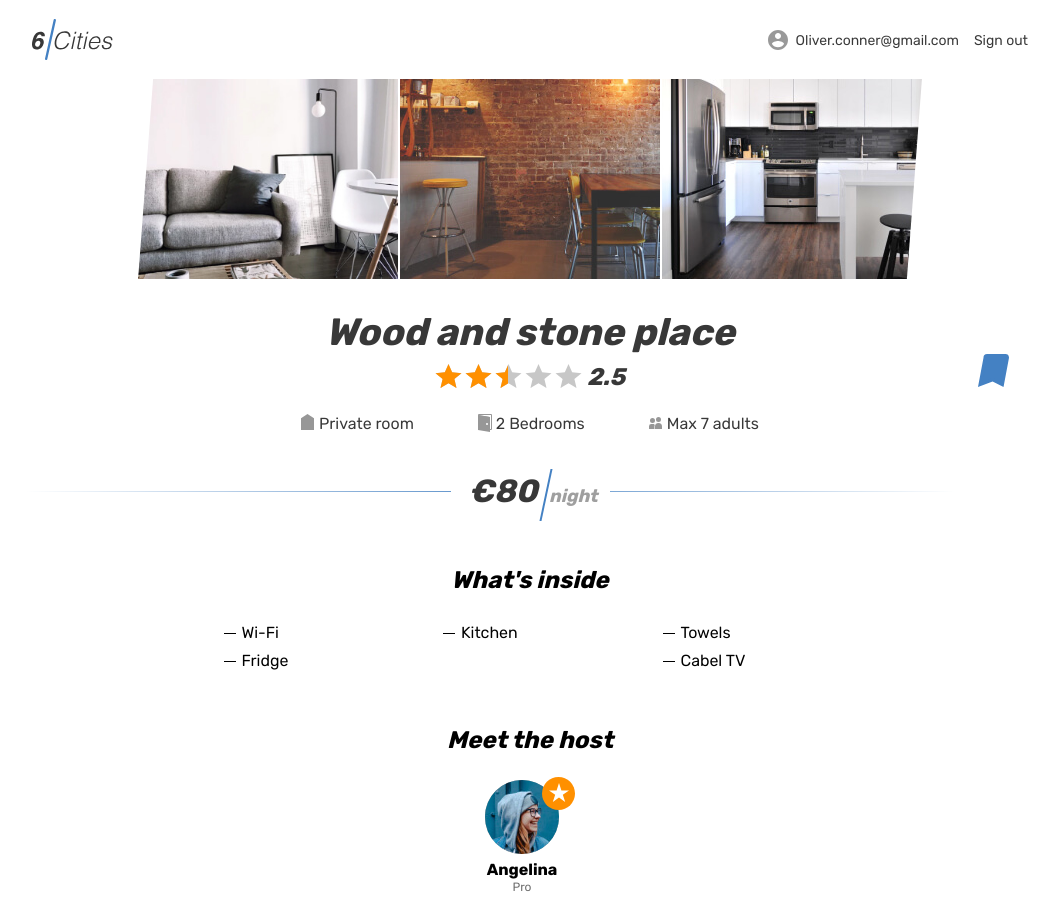
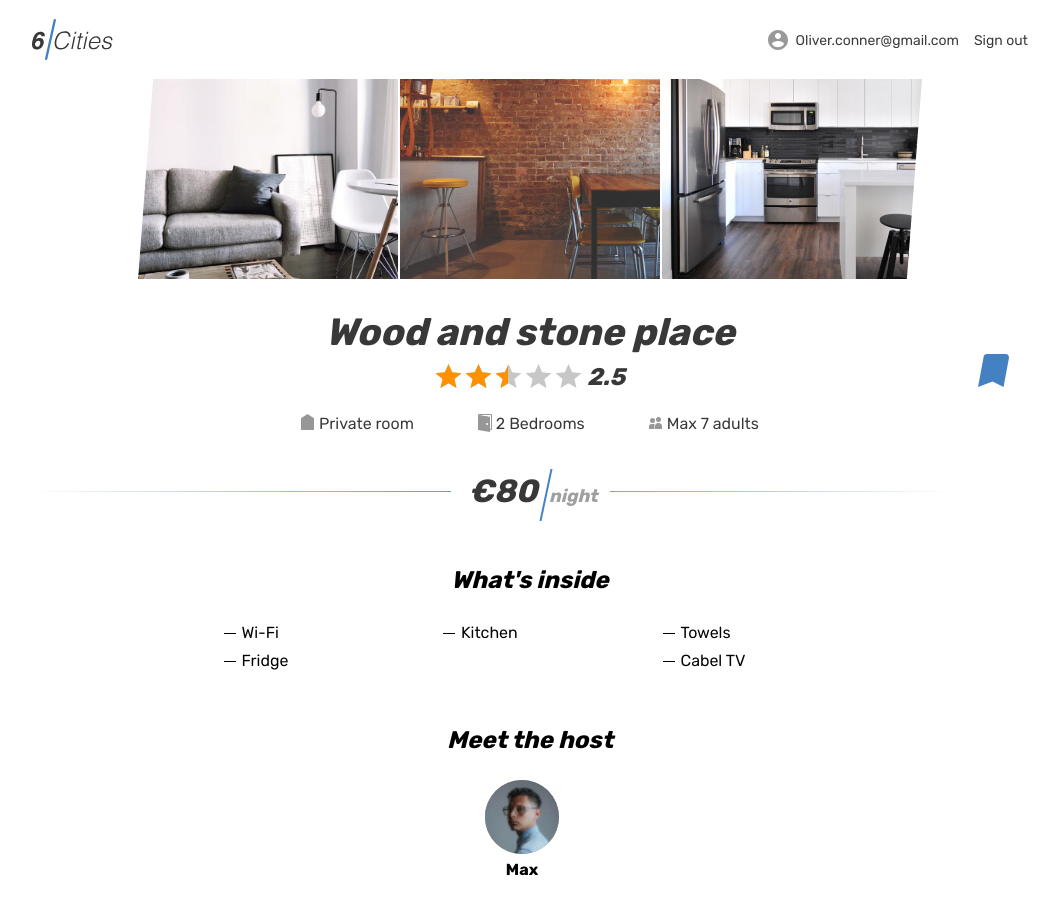
Before and after one commit to twelwet/352625-six-cities-7, a React (Create React App) app in the folder project/: page /offer/offer002 in a window 1280 px wide. Shown: the top 900 px of the page, without its empty margins (110-1167 px from the left). Built offline with nearby package versions, Linux system fonts and the light colour scheme.

Commit message:
Рефактор моков (добавлено поле 'host')

```diff
--- a/project/src/components/pages/room/room.jsx
+++ b/project/src/components/pages/room/room.jsx
@@ -16,6 +16,7 @@ function Room({offer, offers}) {
     bedrooms,
     maxAdults,
     goods,
+    host,
     isPremium,
     isFavourite,
   } = offer;
@@ -94,15 +95,19 @@ function Room({offer, offers}) {
               <div className="property__host">
                 <h2 className="property__host-title">Meet the host</h2>
                 <div className="property__host-user user">
-                  <div className="property__avatar-wrapper property__avatar-wrapper--pro user__avatar-wrapper">
-                    <img className="property__avatar user__avatar" src={'img/avatar-angelina.jpg'} width="74" height="74" alt="Host avatar"/>
+                  <div className={host.isPro ? 'property__avatar-wrapper property__avatar-wrapper--pro user__avatar-wrapper' : 'property__avatar-wrapper user__avatar-wrapper'}>
+                    <img className="property__avatar user__avatar" src={host.avatarUrl  ? host.avatarUrl : 'img/avatar.svg'} width="74" height="74" alt="Host avatar"/>
                   </div>
                   <span className="property__user-name">
-                    Angelina
+                    {host.name}
                   </span>
-                  <span className="property__user-status">
-                    Pro
-                  </span>
+                  {
+                    host.isPro ?
+                      <span className="property__user-status">
+                        Pro
+                      </span> :
+                      ''
+                  }
                 </div>
                 <div className="property__description">
                   <p className="property__text">
--- a/project/src/mocks/constants.js
+++ b/project/src/mocks/constants.js
@@ -112,4 +112,10 @@ const Goods = {
   CABEL_TV: 'Cabel TV',
 };
 
-export {OfferTypes, Cities, CitiesNames, ZOOM_OFFER, Goods};
+const HostNames = {
+  ANGELINA: 'Angelina',
+  MAX: 'Max',
+  JAMES: 'James',
+};
+
+export {OfferTypes, Cities, CitiesNames, ZOOM_OFFER, Goods, HostNames};
--- a/project/src/mocks/offers.js
+++ b/project/src/mocks/offers.js
@@ -1,4 +1,4 @@
-import {OfferTypes, Cities, CitiesNames, ZOOM_OFFER, Goods} from './constants.js';
+import {OfferTypes, Cities, CitiesNames, ZOOM_OFFER, Goods, HostNames} from './constants.js';
 
 const offers = [
   {
@@ -21,6 +21,12 @@ const offers = [
       Goods.COFFEE_MASHINE,
       Goods.DISHWASHER,
     ],
+    host: {
+      id: 25,
+      name: HostNames.ANGELINA,
+      isPro: true,
+      avatarUrl: 'img/avatar-angelina.jpg',
+    },
     city: Cities[CitiesNames.AMSTERDAM],
     isPremium: true,
     isFavourite: false,
@@ -52,6 +58,12 @@ const offers = [
       Goods.FRIDGE,
       Goods.CABEL_TV,
     ],
+    host: {
+      id: 24,
+      name: HostNames.MAX,
+      isPro: false,
+      avatarUrl: 'img/avatar-max.jpg',
+    },
     city: Cities[CitiesNames.AMSTERDAM],
     isPremium: false,
     isFavourite: true,
@@ -80,6 +92,12 @@ const offers = [
       Goods.WI_FI,
       Goods.CABEL_TV,
     ],
+    host: {
+      id: 25,
+      name: HostNames.ANGELINA,
+      isPro: true,
+      avatarUrl: 'img/avatar-angelina.jpg',
+    },
     city: Cities[CitiesNames.AMSTERDAM],
     isPremium: false,
     isFavourite: false,
@@ -114,6 +132,12 @@ const offers = [
       Goods.BABY_SEAT,
       Goods.HEATING,
     ],
+    host: {
+      id: 25,
+      name: HostNames.ANGELINA,
+      isPro: true,
+      avatarUrl: 'img/avatar-angelina.jpg',
+    },
     city: Cities[CitiesNames.AMSTERDAM],
     isPremium: true,
     isFavourite: true,
@@ -143,6 +167,12 @@ const offers = [
     goods: [
       Goods.COFFEE_MASHINE,
     ],
+    host: {
+      id: 23,
+      name: HostNames.JAMES,
+      isPro: false,
+      avatarUrl: '',
+    },
     city: Cities[CitiesNames.AMSTERDAM],
     isPremium: false,
     isFavourite: false,
--- a/project/src/prop-types/offer.prop.js
+++ b/project/src/prop-types/offer.prop.js
@@ -13,6 +13,12 @@ export default PropTypes.shape({
   bedrooms: PropTypes.number.isRequired,
   maxAdults: PropTypes.number.isRequired,
   goods: PropTypes.arrayOf(PropTypes.string).isRequired,
+  host: PropTypes.shape({
+    id: PropTypes.number,
+    name: PropTypes.string,
+    isPro: PropTypes.boolean,
+    avatarUrl: PropTypes.string,
+  }).isRequired,
   city: PropTypes.shape({
     name: PropTypes.oneOf(
       [
```
